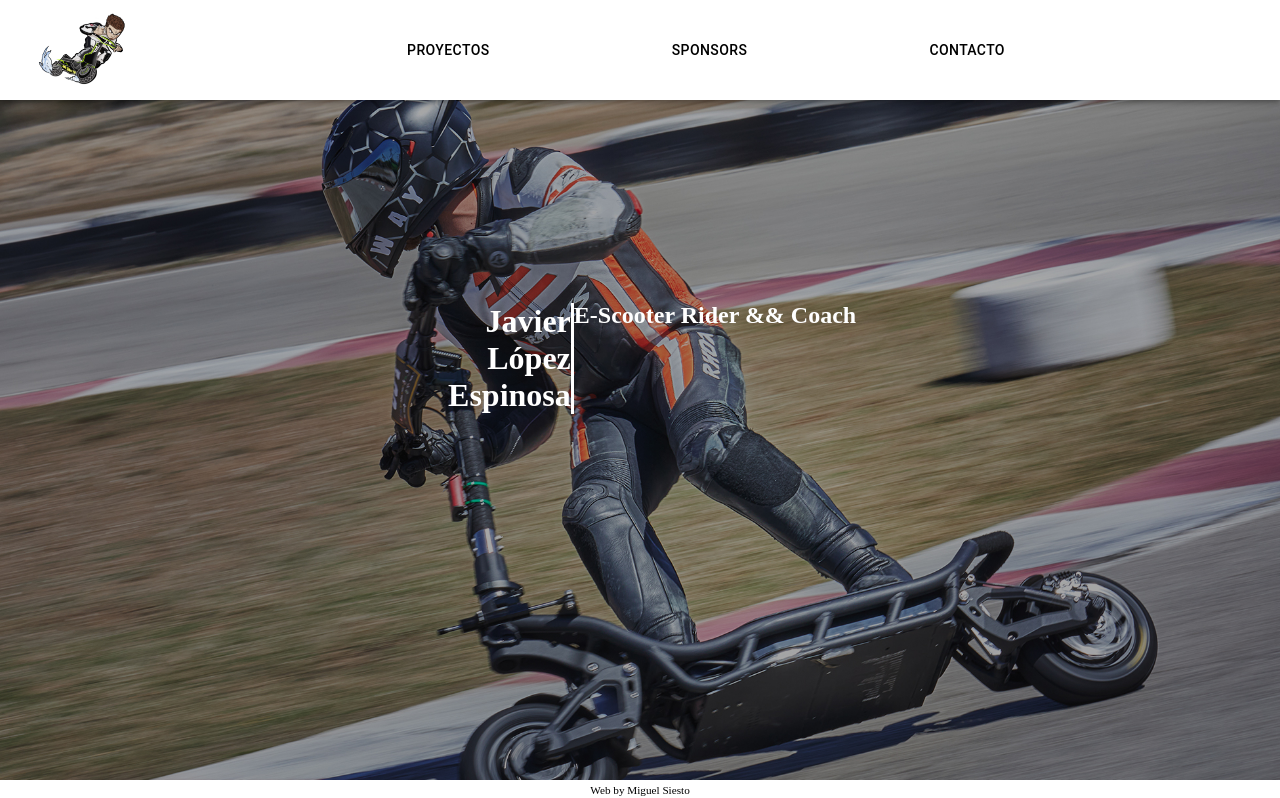
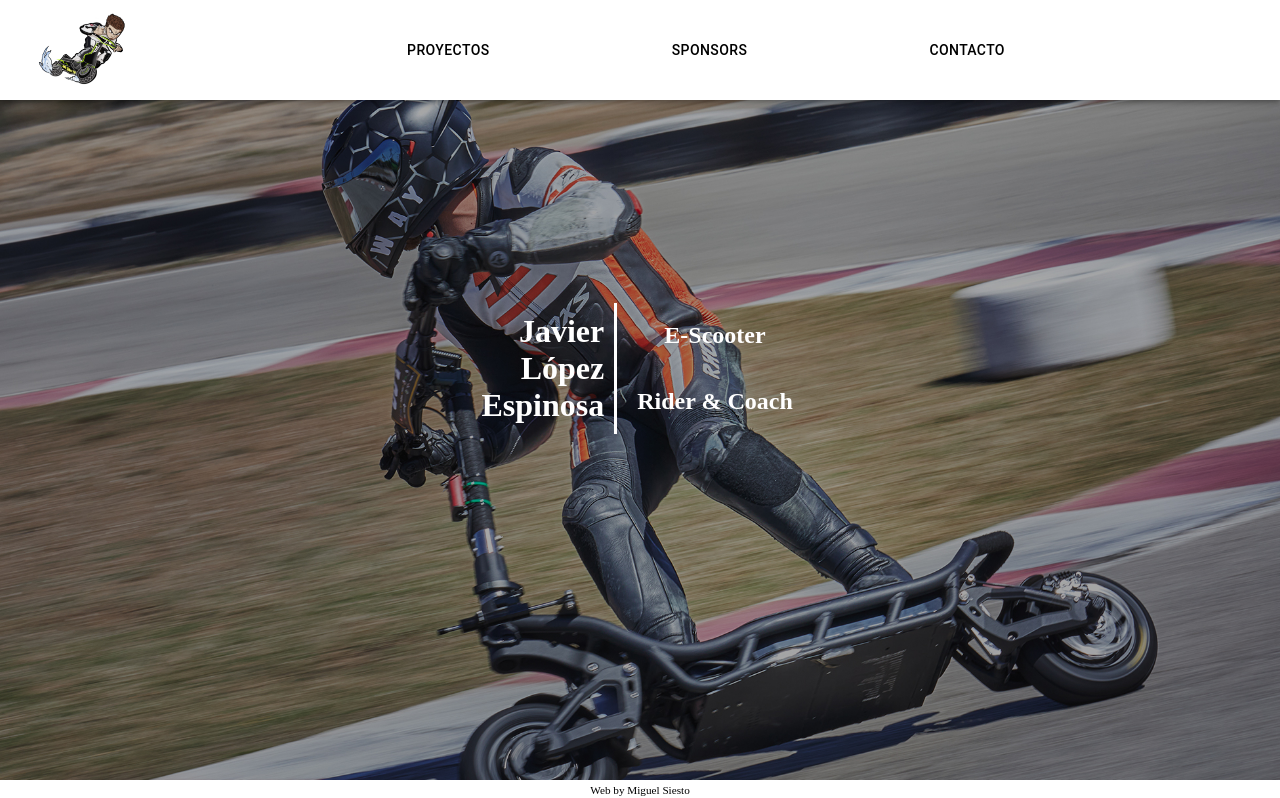
Before and after one commit to MSiestoGarabana/javilopez-web, a React (Vite) app: page / in a window 1280 px wide. Shown: the top 798 px of the page. Built offline with nearby package versions, Linux system fonts and the light colour scheme.

Commit message:
styling welcome component text

```diff
--- a/src/components/WelcomeComponent/WelcomeComponent.jsx
+++ b/src/components/WelcomeComponent/WelcomeComponent.jsx
@@ -19,11 +19,21 @@ const WelcomeComponent = () => {
             width: "150px",
             textAlign: "right",
             borderRight: "3px solid white",
+            padding: "10px",
           }}
         >
           Javier López Espinosa
         </h1>
-        <h2 style={{}}> E-Scooter Rider && Coach</h2>
+        <div
+          style={{
+            display: "flex",
+            flexDirection: "column",
+            padding: "20px",
+          }}
+        >
+          <h2> E-Scooter</h2>
+          <h2 style={{}}>Rider & Coach</h2>
+        </div>
       </div>
     </div>
   );
```
